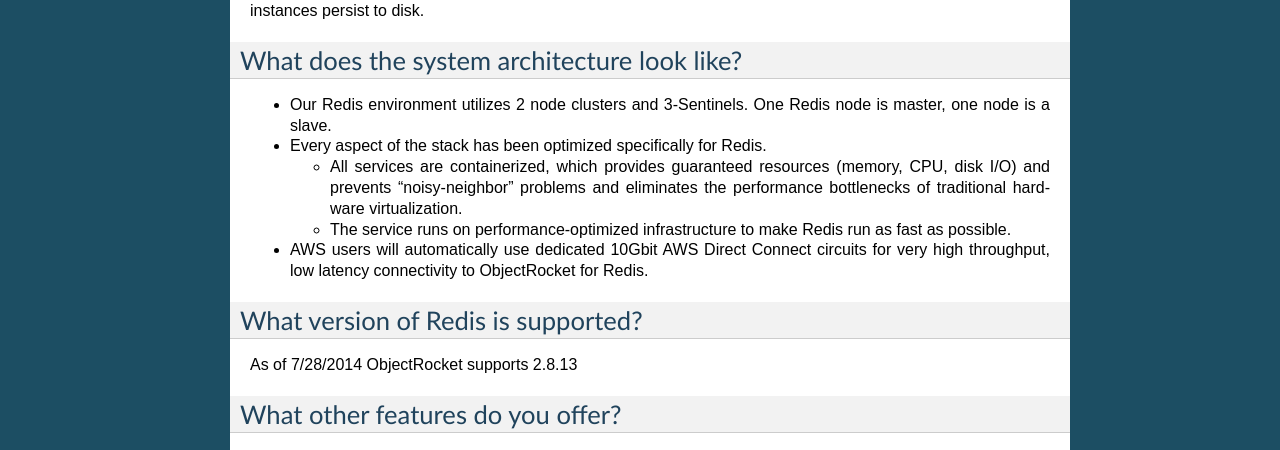
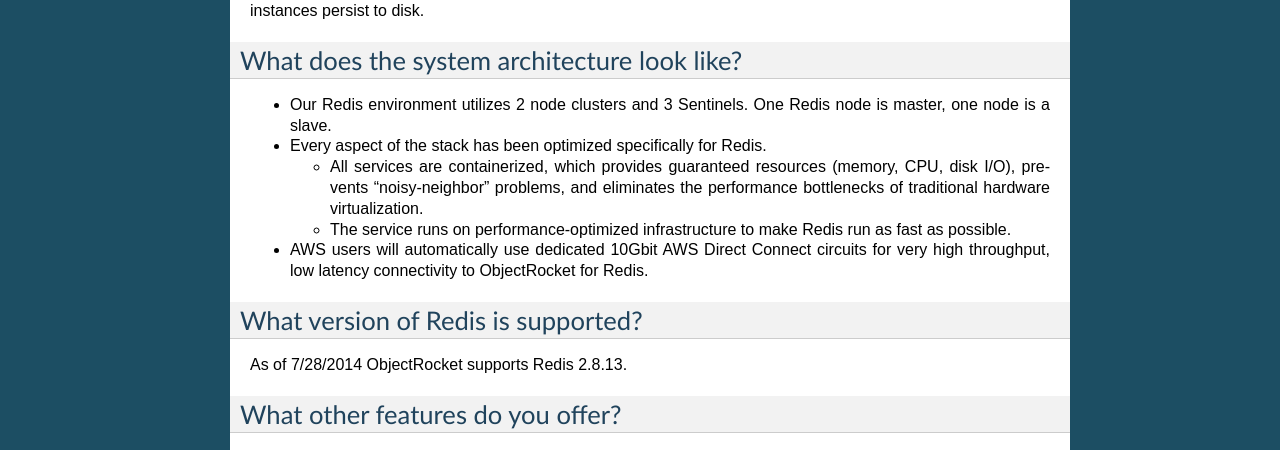
Before and after one commit to zcorleissen/documentation, a Sphinx documentation site: the page built from source/redis_faq.rst, in a window 1280 px wide. Shown: the part 887-1337 px from the top of the page. Built offline with Sphinx 7.4.7, drawn with Linux system fonts in a browser that asks for light colours.

Commit message:
Update redis_faq.rst

```diff
--- a/source/redis_faq.rst
+++ b/source/redis_faq.rst
@@ -40,10 +40,10 @@
 What does the system architecture look like?
 ^^^^^^^^^^^^^^^^^^^^^^^^^^^^^^^^^^^^^^^^^^^^
 
-* Our Redis environment utilizes 2 node clusters and 3-Sentinels. One Redis node is master, one node is a slave.
+* Our Redis environment utilizes 2 node clusters and 3 Sentinels. One Redis node is master, one node is a slave.
 * Every aspect of the stack has been optimized specifically for Redis.
 
-  * All services are containerized, which provides guaranteed resources (memory, CPU, disk I/O) and prevents “noisy-neighbor” problems and eliminates the performance bottlenecks of traditional hardware virtualization.
+  * All services are containerized, which provides guaranteed resources (memory, CPU, disk I/O), prevents “noisy-neighbor” problems, and eliminates the performance bottlenecks of traditional hardware virtualization.
   * The service runs on performance-optimized infrastructure to make Redis run as fast as possible.
 
 * AWS users will automatically use dedicated 10Gbit AWS Direct Connect circuits for very high throughput, low latency connectivity to ObjectRocket for Redis.
@@ -51,7 +51,7 @@
 What version of Redis is supported?
 ^^^^^^^^^^^^^^^^^^^^^^^^^^^^^^^^^^^
 
-As of 7/28/2014 ObjectRocket supports 2.8.13
+As of 7/28/2014 ObjectRocket supports Redis 2.8.13.
 
 What other features do you offer?
 ^^^^^^^^^^^^^^^^^^^^^^^^^^^^^^^^^
```
